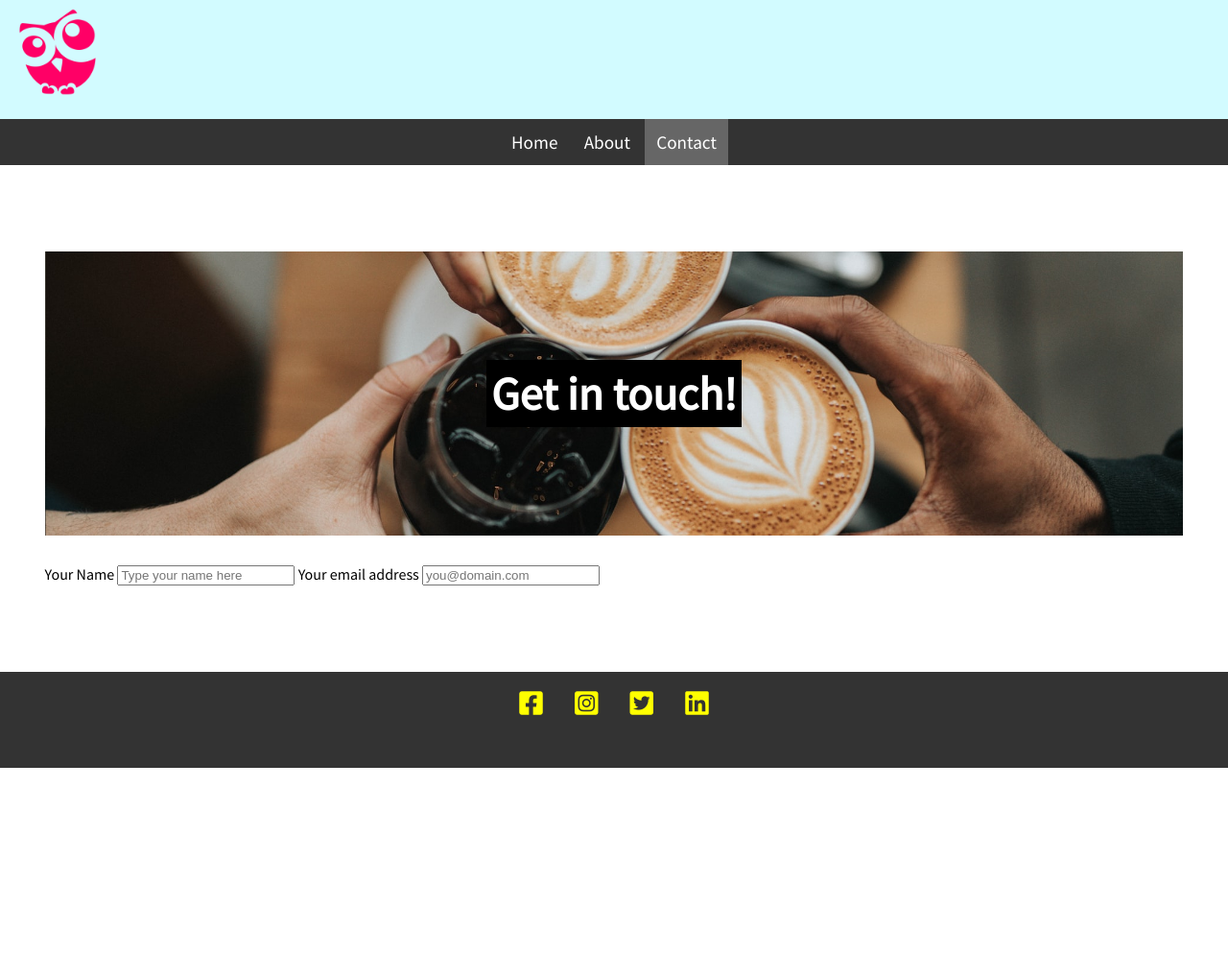
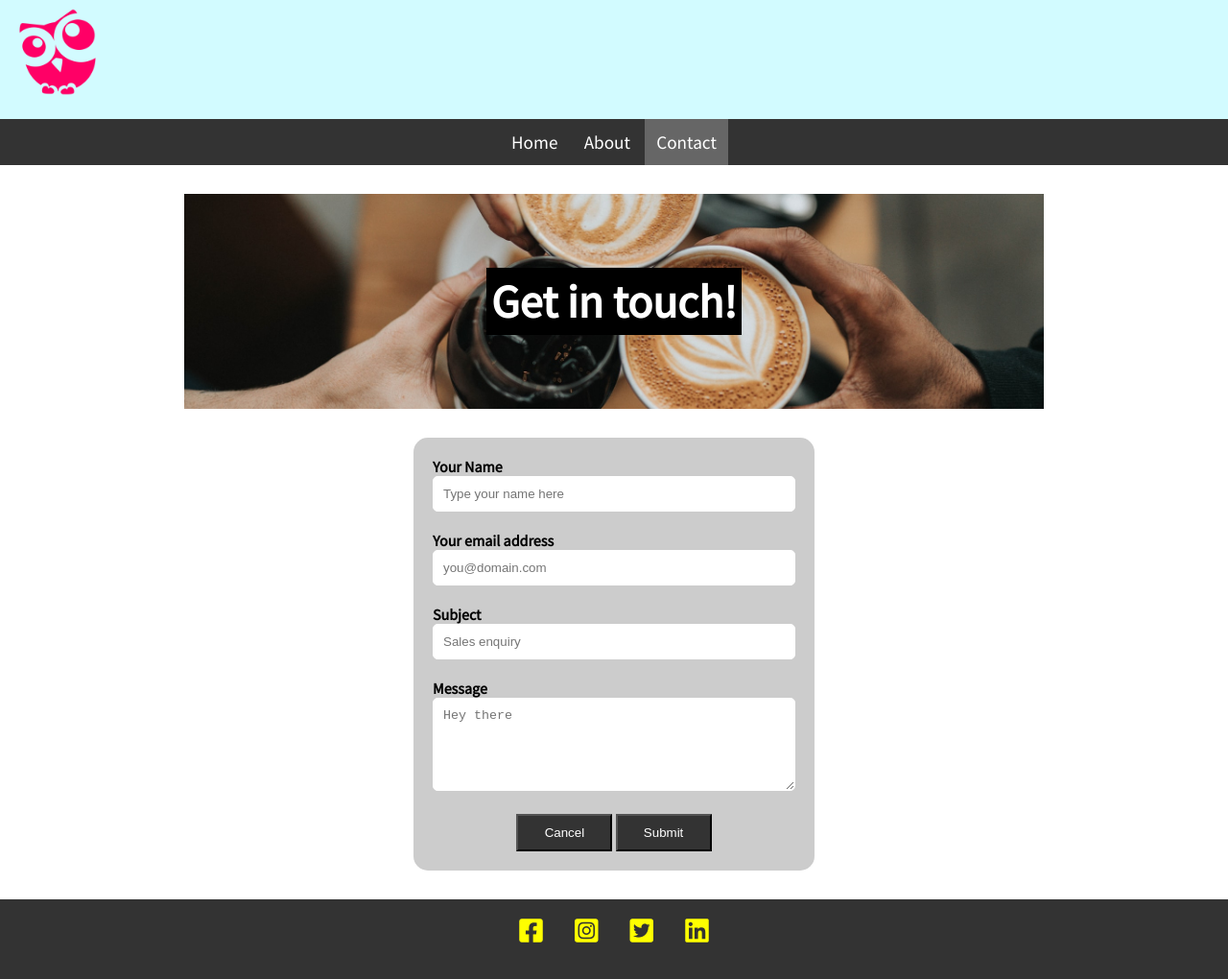
Before and after one commit to johannesmu/classWebsite22T1, a plain HTML site: page contact.html in a window 1280 px wide. Shown: the whole page at 96% size. Before the commit the page ends 800 px from the top, so only its background shows below. Drawn offline with Linux system fonts and the light colour scheme.

Commit message:
update to contact form

```diff
--- a/contact.html
+++ b/contact.html
@@ -22,15 +22,23 @@
       <a class="active" href="contact.html">Contact</a>
     </nav>
   </header>
-  <main class="content">
+  <main class="content contact">
     <div class="banner contact">
       <h1>Get in touch!</h1>
     </div>
     <form class="form">
       <label for="username">Your Name</label>
-      <input type="text" id="username" name="username" placeholder="Type your name here">
+      <input type="text" id="username" name="username" placeholder="Type your name here" required>
       <label for="useremail">Your email address</label>
-      <input type="email" id="useremail" name="useremail" placeholder="you@domain.com">
+      <input type="email" id="useremail" name="useremail" placeholder="you@domain.com" required>
+      <label for="subject">Subject</label>
+      <input type="text" id="subject" name="subject" placeholder="Sales enquiry" required>
+      <label for="message">Message</label>
+      <textarea id="message" name="message" placeholder="Hey there" rows="5" cols="30" required></textarea>
+      <div class="centre">
+        <button type="reset" class="form-button">Cancel</button>
+        <button type="submit" class="form-button">Submit</button>
+      </div>
     </form>
   </main>
   <footer class="footer">
--- a/styles.css
+++ b/styles.css
@@ -51,6 +51,7 @@ body {
 }
 .banner.contact {
     background-image: url("nathan-dumlao-6VhPY27jdps-unsplash.jpeg");
+    grid-column: span 3;
 }
 
 .footer {
@@ -73,8 +74,54 @@ body {
     grid-template-columns: 1fr 1fr;
     grid-gap: 30px;
     max-width: 1200px;
-    margin: auto;
+    /* vw = viewport width ~ width of window */
+    min-width: 70vw;
+    margin: 30px auto;
 }
+
 .page-title {
     grid-column: span 2;
 }
+/* contact form */
+.content.contact {
+    grid-template-columns: 1fr 2fr 1fr;
+}
+.form {
+    background-color: #cccccc;
+    grid-column-start: 2;
+    padding: 20px;
+    border-radius: 15px;
+}
+.form label {
+    display: block;
+    font-weight: bold;
+}
+.form input {
+    min-width: 100%;
+    padding: 10px;
+    box-sizing: border-box;
+    margin-bottom: 20px;
+    border-radius: 5px;
+    border: 1px solid white;
+}
+.form input:focus {
+    outline-color: #333333;
+    background-color: rgb(254, 240, 224);
+}
+#message {
+    min-width: 100%;
+    padding: 10px;
+    box-sizing: border-box;
+    margin-bottom: 20px;
+    border-radius: 5px;
+    border: 1px solid white;
+}
+.centre {
+    text-align: center;
+}
+.form-button {
+    background-color: #333333;
+    color: white;
+    padding: 10px;
+    min-width: 100px;
+}
```
